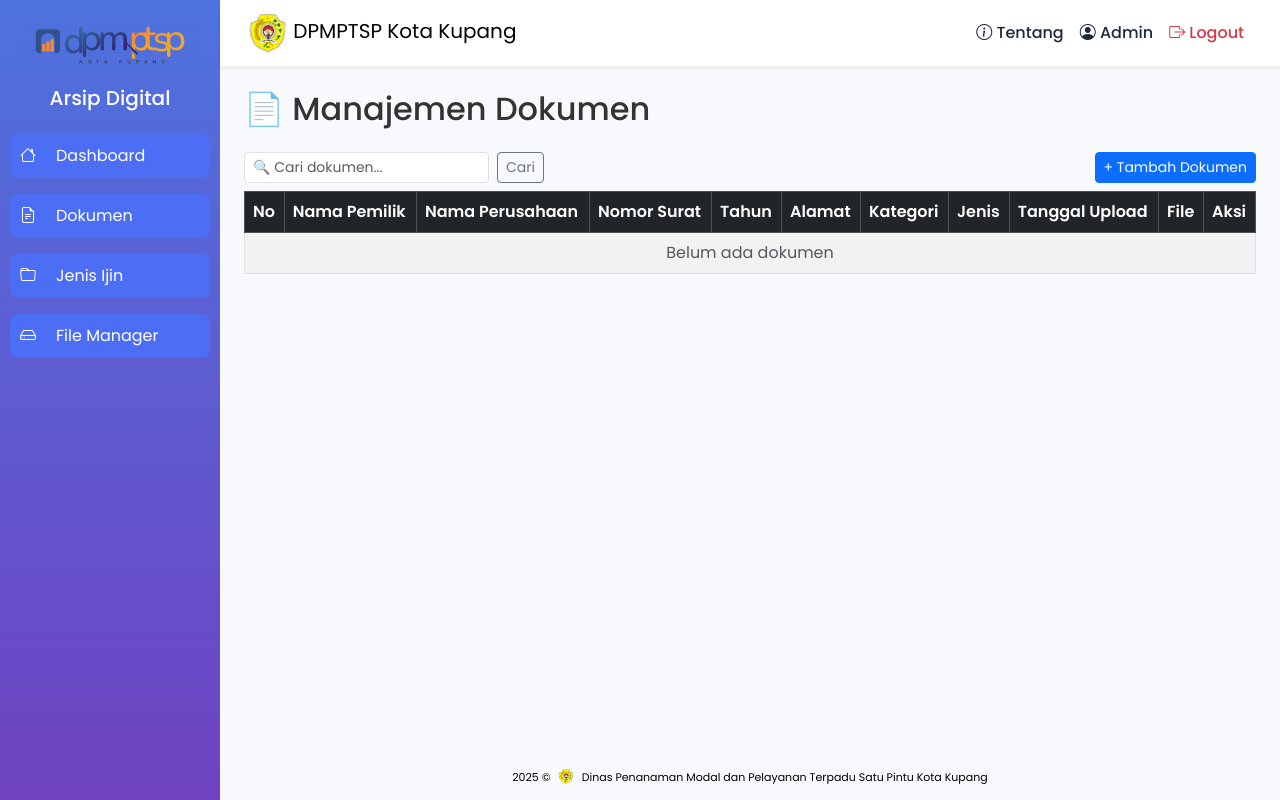
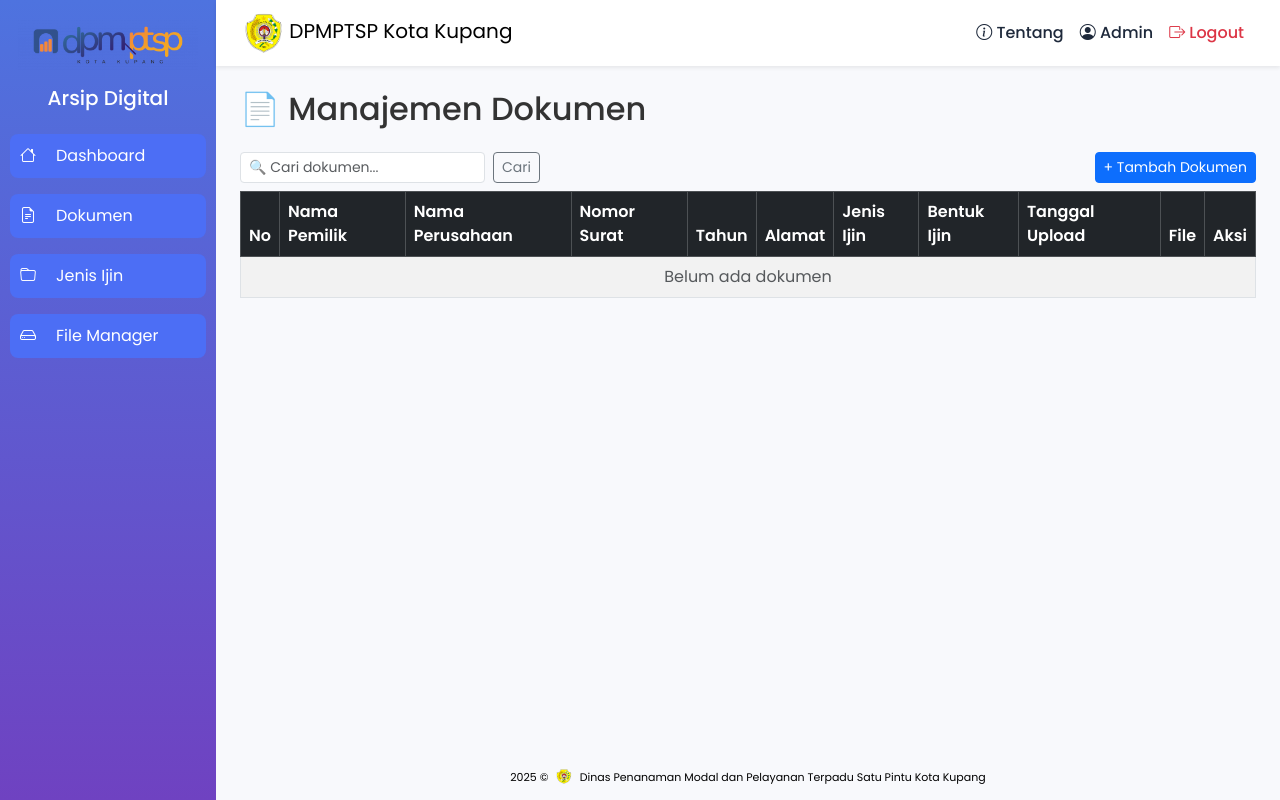
Before and after one commit to ArsipDPMPTSP/digital-arsip, a Flask app: page /dokumen in a window 1280 px wide. Run offline with Flask 3, Linux system fonts and the light colour scheme; the visitor is signed in with stand-in values (Sample User, id 1); data that the repository does not hold is empty.

Commit message:
templates (update dokumen)

```diff
--- a/templates/dokumen.html
+++ b/templates/dokumen.html
@@ -23,8 +23,8 @@
         <th>Nomor Surat</th>
         <th>Tahun</th>
         <th>Alamat</th>
-        <th>Kategori</th>
-        <th>Jenis</th>
+        <th>Jenis Ijin</th>
+        <th>Bentuk Ijin</th>
         <th>Tanggal Upload</th>
         <th>File</th>
         <th>Aksi</th>
```
